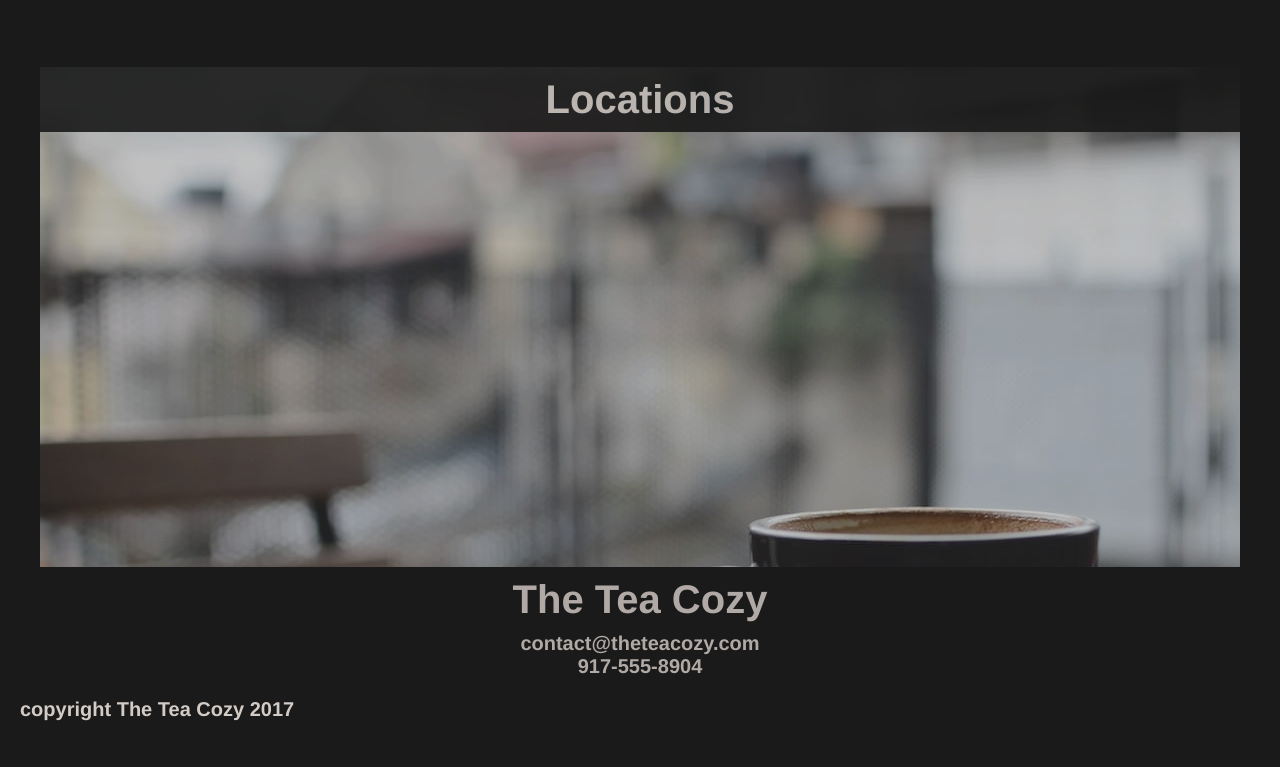
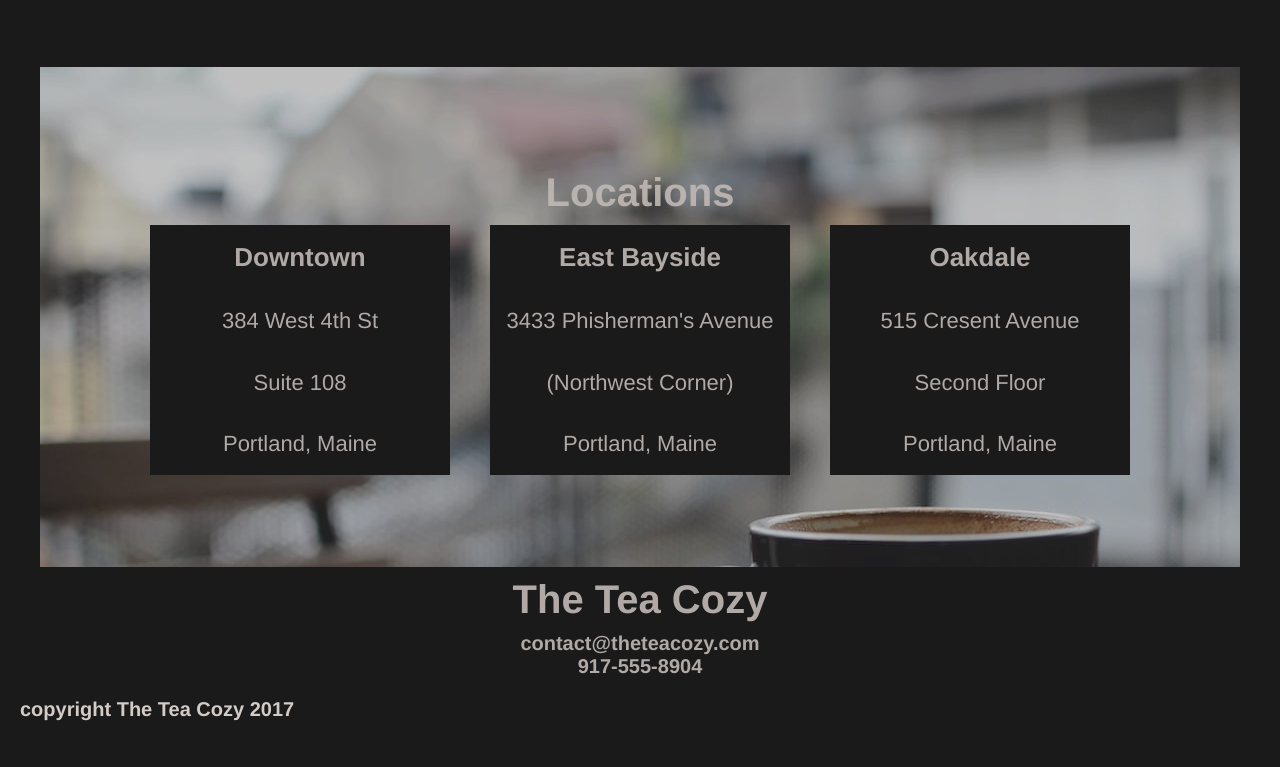
Before and after one commit to Kanorade/Tea-Cosy, a plain HTML site: page index.html in a window 1280 px wide. Shown: the part 1477-2244 px from the top of the page. Drawn offline with Linux system fonts and the light colour scheme.

Commit message:
Add all the locations

```diff
--- a/index.html
+++ b/index.html
@@ -50,6 +50,24 @@
 
         <section class="locations">
             <h2>Locations</h2>
+            <div class="location">
+                <h3>Downtown</h3>
+                <p>384 West 4th St</p>
+                <p>Suite 108</p>
+                <p>Portland, Maine</p>
+            </div>
+            <div class="location">
+                <h3>East Bayside</h3>
+                <p>3433 Phisherman's Avenue</p>
+                <p>(Northwest Corner)</p>
+                <p>Portland, Maine</p>
+            </div>
+            <div class="location">
+                <h3>Oakdale</h3>
+                <p>515 Cresent Avenue</p>
+                <p>Second Floor</p>
+                <p>Portland, Maine</p>
+            </div>
         </section>
 
         <section class="contact">
--- a/resources/css/styles.css
+++ b/resources/css/styles.css
@@ -90,7 +90,32 @@ h4 {
     height: 500px;
     width: 1200px;
     background-image: url("../images/img-locations-background.jpg");
+    display: flex;
+    flex-wrap: wrap;
+    justify-content: center;
+    align-content: center;
 }
+
+.locations h2 {
+    background: none;
+    width: 100%;
+}
+
+.location {
+    width: 300px;
+    height: 250px;
+    opacity: 1;
+    margin: 0px 20px;
+    display: flex;
+    flex-direction: column;
+    justify-content: space-around;
+    align-items: center;
+}
+
+h3 {
+    font-size: 26px;
+}
+
 .contact {
     height: 200px;
     text-align: center;
@@ -99,6 +124,7 @@ h4 {
 .copyright {
     margin-left: 20px;
 }
+
 h5 {
     font-size: 20px;
 }
```
